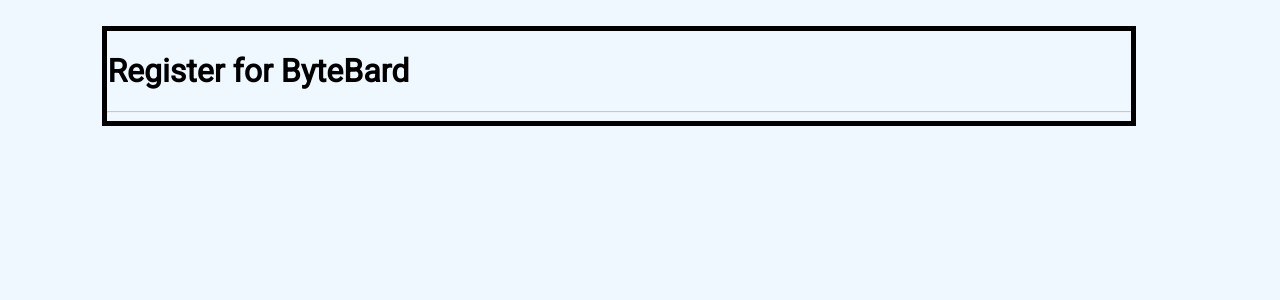
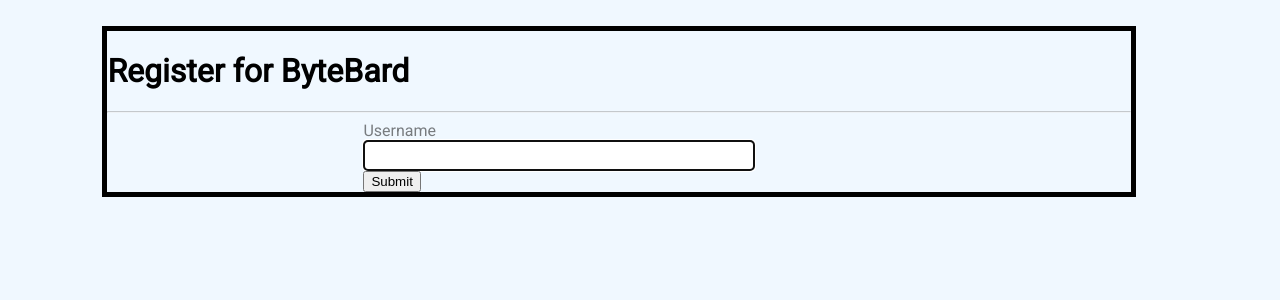
Before and after one commit to Tango0o0o/ByteBard, a Django app: page /register/ in a window 1280 px wide. Shown: the part 55-355 px from the top of the page. Run offline with Django 4.2, Linux system fonts and the light colour scheme.

Commit message:
Added custom user registration form and user creation, also started styling the registration form

```diff
--- /dev/null
+++ b/Main/forms.py
@@ -0,0 +1,18 @@
+from typing import Any
+from django.forms import ModelForm
+from django.contrib.auth.forms import UserCreationForm
+from django import forms
+from django.contrib.auth.models import User
+
+class CreateUserForm(UserCreationForm):
+    first_name = forms.CharField(max_length=30)
+    last_name = forms.CharField(max_length=30)
+
+    def __init__(self, *args: Any, **kwargs: Any) -> None:
+        super().__init__(*args, **kwargs)
+        self.fields["first_name"].label = "First name"
+        self.fields["last_name"].label = "Last name"
+
+    class Meta:
+        model = User
+        fields = ['username', 'email', 'password1', "password2", "first_name", "last_name"]
--- /dev/null
+++ b/Main/static/CSS/register.css
@@ -0,0 +1,13 @@
+.wrapper{
+    margin-left: 25%;
+}
+
+.form-label{
+    opacity: 0.5;
+}
+
+.fieldwrapper input{
+    border-radius: 4px;
+    width: 50%;
+    height: 25px;
+}
--- a/Main/templates/registration/Register.html
+++ b/Main/templates/registration/Register.html
@@ -5,15 +5,30 @@
 {%endblock%}
 
 {%block head%}
-    <link rel="stylesheet" rel="text/css" href="/static/CSS/home.css">
+    <link rel="stylesheet" rel="text/css" href="/static/CSS/register.css">
 {% endblock %}
 
 
 {%block content_title%} Register for ByteBard {%endblock%}
 
+{% block content %}
+<div class="wrapper">
 
-{% block content %}
+    <form method="POST" action="">
+        {% csrf_token %}
 
 
 
+        <div class="fieldwrapper">
+            <span class="form-label">{{form.username.label}}</span>
+            <div>{{form.username}}</div>
+        </div>
+        <input type="submit" name="create-user">
+
+
+
+
+    </form>
+</div>
+
 {% endblock %}
--- a/Main/views.py
+++ b/Main/views.py
@@ -1,5 +1,8 @@
 from django.shortcuts import render, HttpResponse
 from django.template import loader
+from django.shortcuts import render
+from django.contrib.auth.forms import UserCreationForm
+from .forms import CreateUserForm
 # Create your views here.
 
 def home(req):
@@ -10,5 +13,11 @@
     return HttpResponse("lOGIN")
 
 def register(req):
-    template = loader.get_template('registration/Register.html')
-    return HttpResponse(template.render())
+
+    if req.method == "POST":
+        form = CreateUserForm(req.POST)
+        if form.is_valid():
+            form.save()
+
+    form = CreateUserForm()
+    return render(req, 'registration/Register.html', {"form":form})
```
Also changed, not shown: db.sqlite3.
